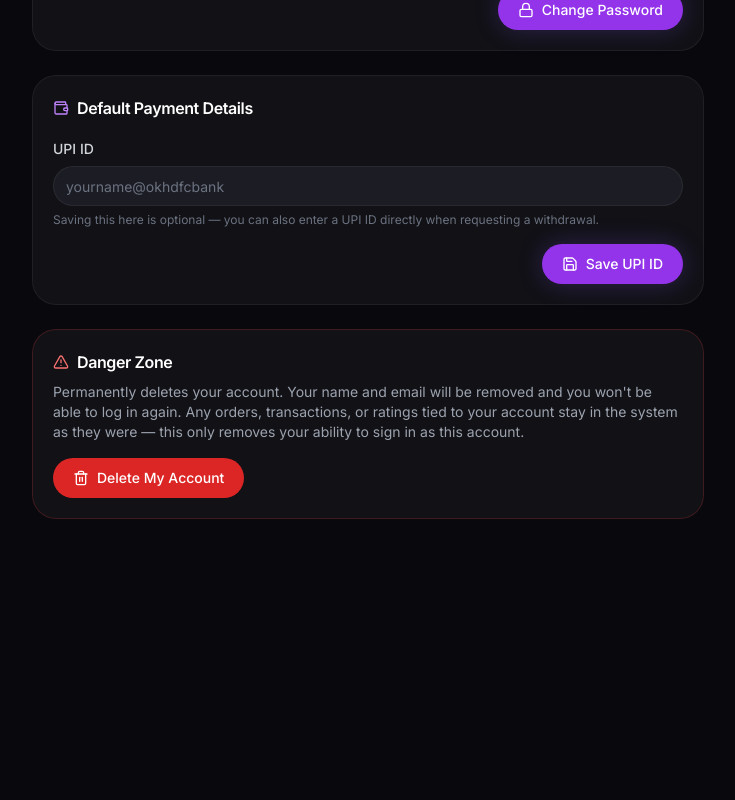
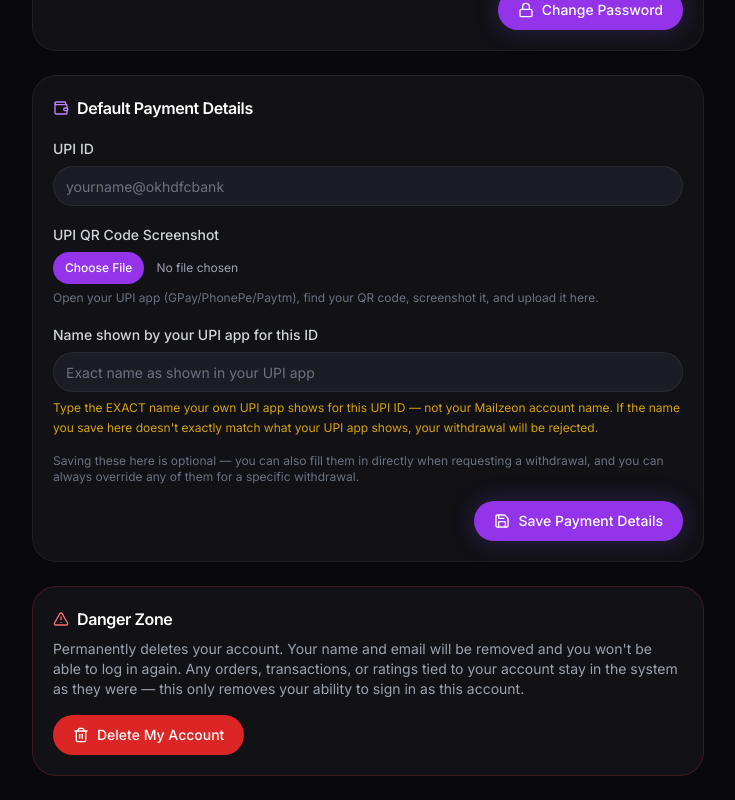
Before and after one commit to Mailzeon/Frontend, a Next.js app: page /worker/profile in a window 1280 px wide. Shown: the part 1301-2101 px from the top of the page, without its empty margins (248-983 px from the left). Before the commit the page ends 1844 px from the top, so only its background shows below. Built offline with nearby package versions, Linux system fonts and the light colour scheme; no server answers.

Commit message:
Update ProfilePage.tsx

```diff
--- a/components/shared/ProfilePage.tsx
+++ b/components/shared/ProfilePage.tsx
@@ -128,7 +128,15 @@ export function ProfilePage({ showPaymentDetails = false }: ProfilePageProps) {
   const [changingPassword, setChangingPassword] = useState(false);
 
   // ── Worker payment details ────────────────────────────────────────────────
-  const [upiId, setUpiId] = useState('');
+  // BUG FIX: these used to always start blank (useState('')) regardless of
+  // what was actually already saved — a saved default silently "vanished"
+  // on every page refresh even though it was genuinely persisted server-
+  // side the whole time (see authStore.ts's comment on these same fields).
+  // Now correctly seeded from the logged-in user's own saved values.
+  const [upiId, setUpiId] = useState(user?.upiId ?? '');
+  const [upiVerifiedName, setUpiVerifiedName] = useState(user?.upiVerifiedName ?? '');
+  const [upiQrCode, setUpiQrCode] = useState(user?.upiQrCode ?? '');
+  const [uploadingPaymentQr, setUploadingPaymentQr] = useState(false);
   const [savingPayment, setSavingPayment] = useState(false);
 
   const saveProfile = async (e: React.FormEvent) => {
@@ -195,14 +203,45 @@ export function ProfilePage({ showPaymentDetails = false }: ProfilePageProps) {
     }
   };
 
+  // Reuses the SAME upload endpoint the withdrawal-request form itself
+  // uses (see withdrawal.routes.ts POST /withdrawals/upload-qr) — it's
+  // just a generic "worker uploads an image, gets a Cloudinary URL back"
+  // endpoint with no coupling to withdrawal-request creation specifically.
+  const handlePaymentQrUpload = async (file: File) => {
+    setUploadingPaymentQr(true);
+    try {
+      const formData = new FormData();
+      formData.append('image', file);
+      const { data } = await api.post('/withdrawals/upload-qr', formData, {
+        headers: { 'Content-Type': 'multipart/form-data' },
+      });
+      if (data.success) {
+        setUpiQrCode(data.data.url);
+        toast.success('QR code uploaded — click Save to keep it as your default.');
+      }
+    } catch (err: any) {
+      toast.error(err.response?.data?.message || 'QR upload failed.');
+    } finally {
+      setUploadingPaymentQr(false);
+    }
+  };
+
   const savePaymentDetails = async (e: React.FormEvent) => {
     e.preventDefault();
     if (!upiId.trim()) { toast.error('Enter a UPI ID.'); return; }
     setSavingPayment(true);
     try {
-      const { data } = await api.put('/users/profile', { upiId: upiId.trim() });
+      const { data } = await api.put('/users/profile', {
+        upiId: upiId.trim(),
+        upiQrCode: upiQrCode || undefined,
+        upiVerifiedName: upiVerifiedName.trim() || undefined,
+      });
       if (data.success) {
-        toast.success('Default UPI ID saved. You can still enter a different one at withdrawal time.');
+        // Same fix as the main profile save above — without this, the
+        // in-memory store still had the OLD values until a full page
+        // reload, even though the save itself succeeded.
+        updateUser(data.data);
+        toast.success('Default payment details saved. You can still change them at withdrawal time.');
       }
     } catch (err: any) {
       toast.error(err.response?.data?.message || 'Failed to save payment details.');
@@ -496,13 +535,42 @@ export function ProfilePage({ showPaymentDetails = false }: ProfilePageProps) {
             <div className="space-y-1.5">
               <Label>UPI ID</Label>
               <Input placeholder="yourname@okhdfcbank" value={upiId} onChange={e => setUpiId(e.target.value)} />
+            </div>
+            <div className="space-y-1.5">
+              <Label>UPI QR Code Screenshot</Label>
+              <input
+                type="file"
+                accept="image/*"
+                onChange={e => e.target.files?.[0] && handlePaymentQrUpload(e.target.files[0])}
+                className="block w-full text-xs text-gray-400 file:mr-3 file:py-2 file:px-3 file:rounded-lg file:border-0 file:bg-purple-600 file:text-white file:text-xs file:font-medium file:cursor-pointer cursor-pointer"
+              />
+              {uploadingPaymentQr && <p className="text-xs text-gray-500">Uploading…</p>}
+              {upiQrCode && !uploadingPaymentQr && (
+                <div className="flex items-center gap-2 mt-1">
+                  <img src={upiQrCode} alt="Your UPI QR" className="w-16 h-16 rounded-lg border border-white/10 object-cover" />
+                  <span className="text-xs text-green-400">Saved ✓</span>
+                </div>
+              )}
               <p className="text-xs text-gray-500">
-                Saving this here is optional — you can also enter a UPI ID directly when requesting a withdrawal.
+                Open your UPI app (GPay/PhonePe/Paytm), find your QR code, screenshot it, and upload it here.
               </p>
             </div>
+            <div className="space-y-1.5">
+              <Label>Name shown by your UPI app for this ID</Label>
+              <Input placeholder="Exact name as shown in your UPI app" value={upiVerifiedName} onChange={e => setUpiVerifiedName(e.target.value)} />
+              <p className="text-xs text-yellow-500/90 leading-relaxed">
+                Type the EXACT name your own UPI app shows for this UPI ID — not your Mailzeon account name.
+                If the name you save here doesn&apos;t exactly match what your UPI app shows, your withdrawal
+                will be rejected.
+              </p>
+            </div>
+            <p className="text-xs text-gray-500">
+              Saving these here is optional — you can also fill them in directly when requesting a
+              withdrawal, and you can always override any of them for a specific withdrawal.
+            </p>
             <div className="flex justify-end">
-              <Button type="submit" loading={savingPayment}>
-                <Save className="w-4 h-4 mr-2" /> Save UPI ID
+              <Button type="submit" loading={savingPayment} disabled={uploadingPaymentQr}>
+                <Save className="w-4 h-4 mr-2" /> Save Payment Details
               </Button>
             </div>
           </form>
```
